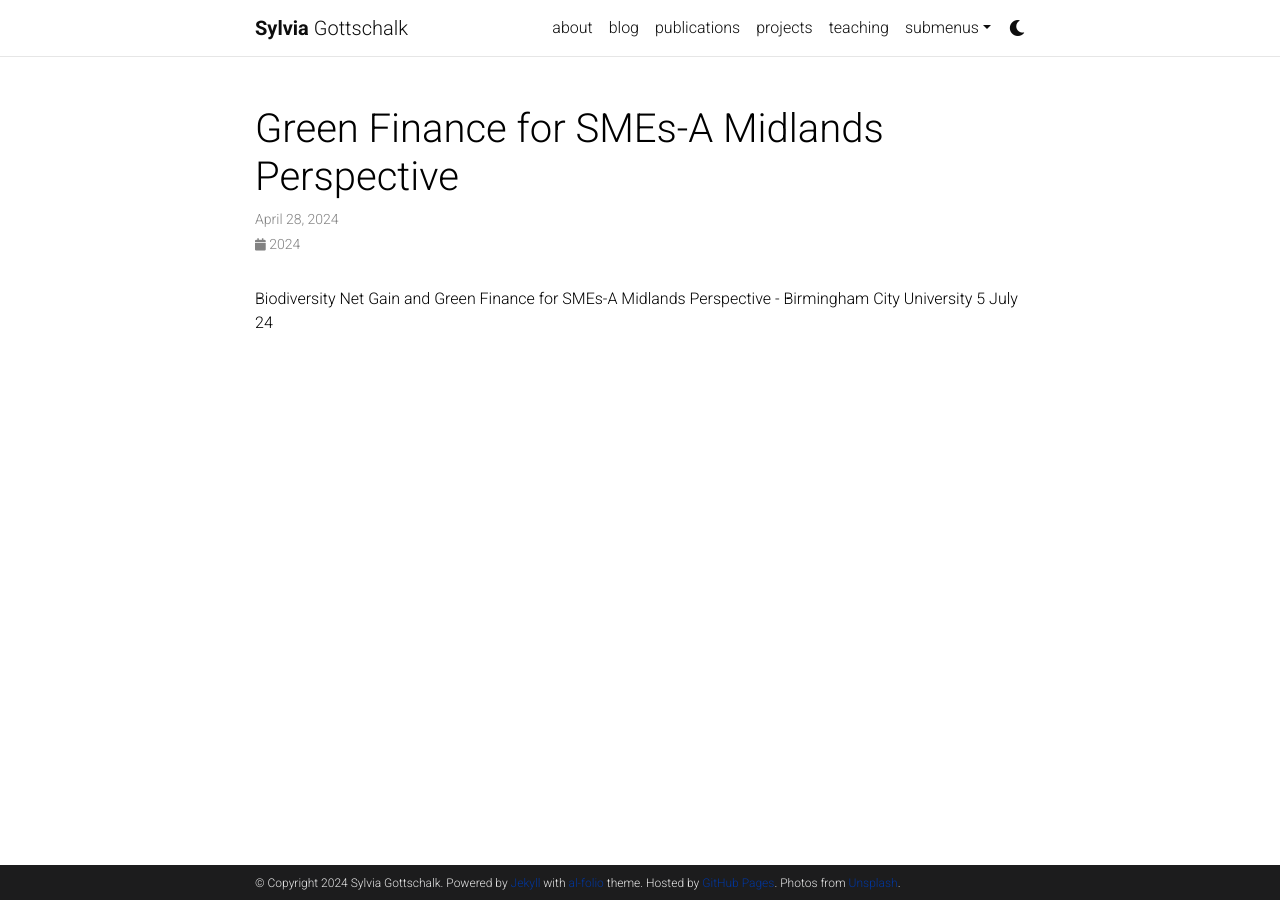
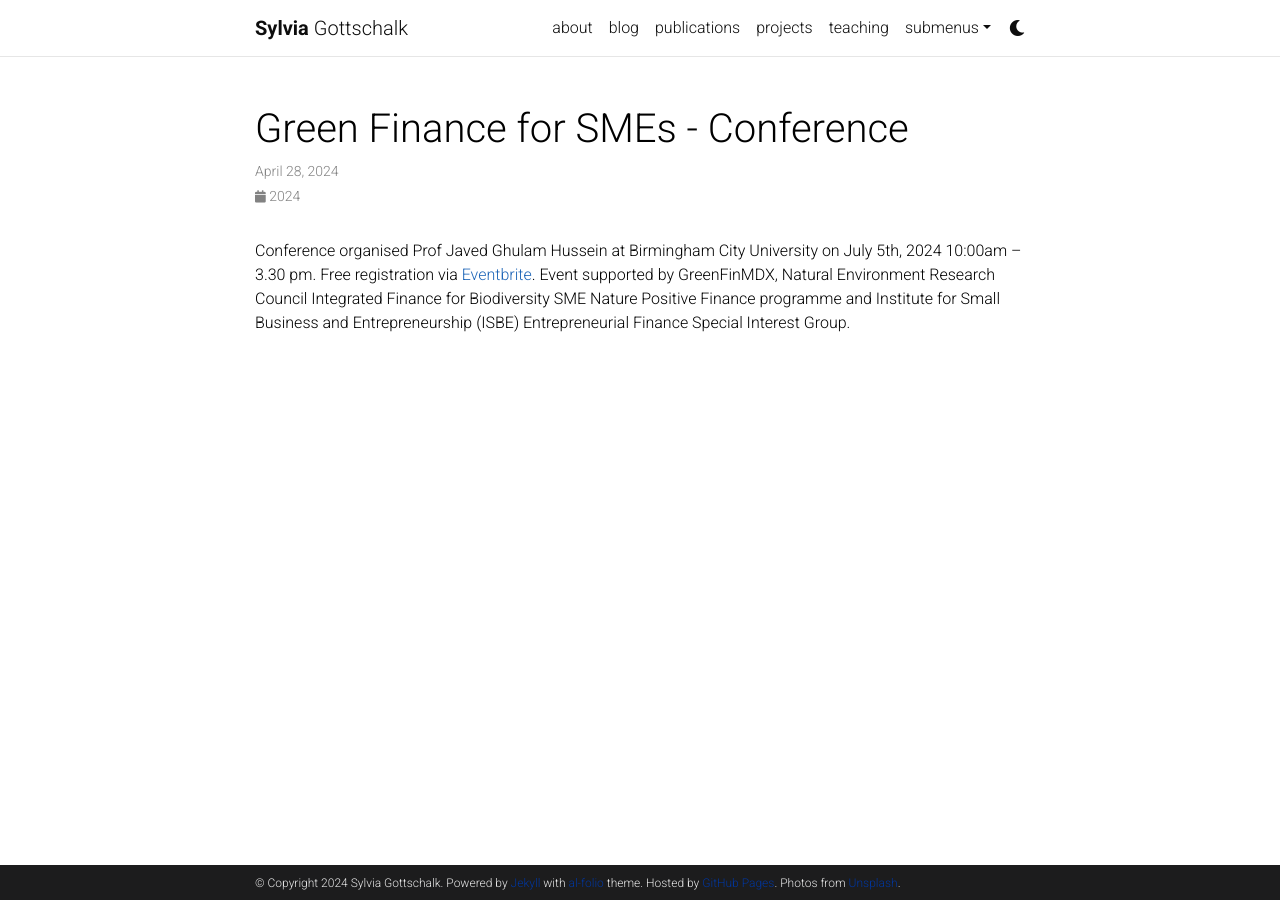
Before and after one commit to sdgottschalk/sgottschalk.io, a Jekyll site: the page built from _news/announcement_1.md, in a window 1280 px wide. Built offline with Jekyll 4.4.1, drawn with Linux system fonts in a browser that asks for light colours; comment, search, counter and statistics services are not loaded; a style sheet for code colours, icons or effects is not loaded.

Commit message:
Update announcement_1.md

```diff
--- a/_news/announcement_1.md
+++ b/_news/announcement_1.md
@@ -1,9 +1,11 @@
 ---
 layout: post
-title:  Green Finance for SMEs-A Midlands Perspective
+title:  Green Finance for SMEs - Conference
 date: 2024-04-28 15:59:00-0400
 inline: true
 related_posts: false
 ---
 
-Biodiversity Net Gain and Green Finance for SMEs-A Midlands Perspective - Birmingham City University 5 July 24
+Conference organised Prof Javed Ghulam Hussein at Birmingham City University on July 5th, 2024
+10:00am – 3.30 pm. Free registration via [Eventbrite](https://rb.gy/whfwwt).
+Event supported by GreenFinMDX, Natural Environment Research Council Integrated Finance for Biodiversity SME Nature Positive Finance programme and Institute for Small Business and Entrepreneurship (ISBE) Entrepreneurial Finance Special Interest Group.
```
